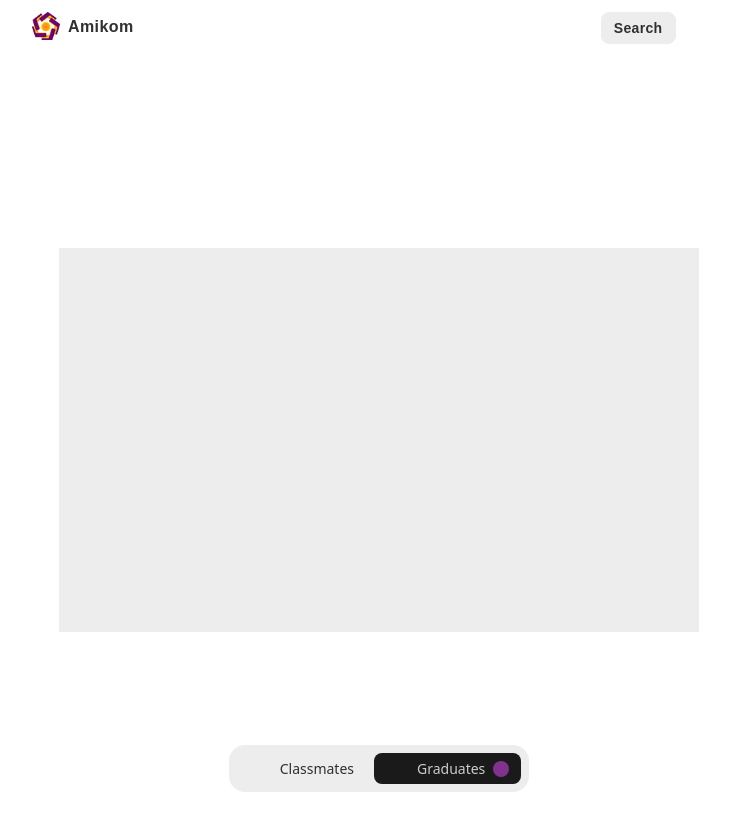
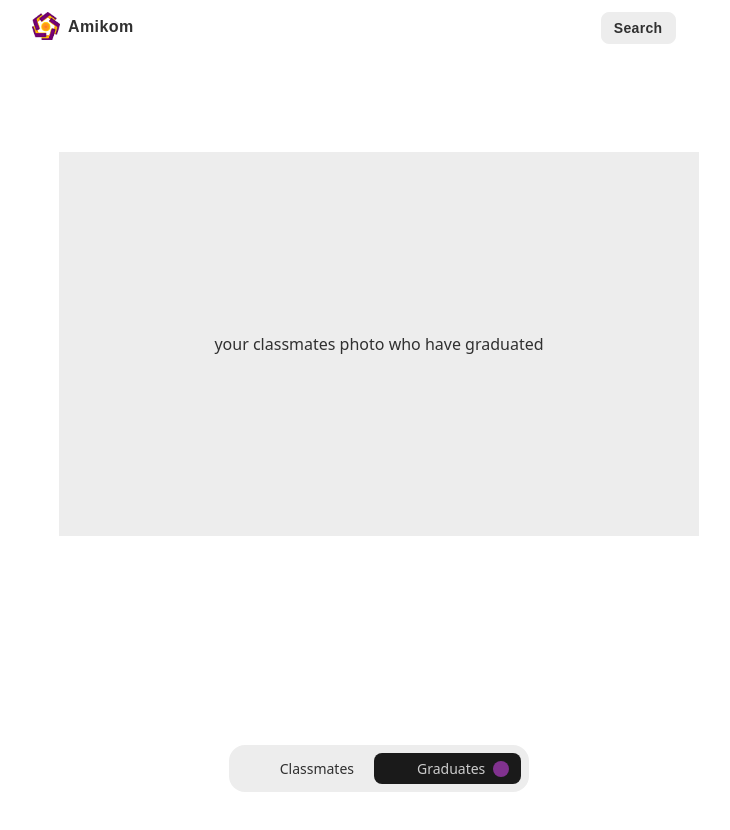
Before and after one commit to andreanfirdhaus/classmate-amikom, a React (Vite) app: page /graduated in a window 1280 px wide. Shown: the top 830 px of the page, without its empty margins (261-991 px from the left). After the commit the page ends 800 px from the top, so only its background shows below. Built offline with nearby package versions, Linux system fonts and the light colour scheme; some icons are missing.

Commit message:
new update

```diff
--- a/src/components/Card.jsx
+++ b/src/components/Card.jsx
@@ -4,8 +4,9 @@ import {
     trackWindowScroll,
 } from "react-lazy-load-image-component";
 import "react-lazy-load-image-component/src/effects/blur.css";
+import Hero from "./Hero";
 
-function Card({ pathURL, desc }) {
+function Card({ pathURL }) {
     const [getLocalStorageClassmates, setGetLocalStorageClassmates] = useState(
         []
     );
@@ -44,11 +45,12 @@ function Card({ pathURL, desc }) {
     }, [pathURL]);
 
     return (
-        <>
+        <section>
             {currentPath === "/" ? (
                 getLocalStorageClassmates ? (
-                    <div className="grid grid-cols-2 md:grid-cols-3 gap-5 md:gap-6 content-center">
-                        {getLocalStorageClassmates.map((url, index) => {
+                    <div className="grid grid-cols-2 md:grid-cols-3 gap-5 md:gap-6 pb-3.5 content-center">
+                        {getLocalStorageClassmates.map(
+                            (urlClassmates, index) => {
                                 return (
                                     <div
                                         className="card w-full bg-base-100 shadow-md"
@@ -56,40 +58,33 @@ function Card({ pathURL, desc }) {
                                     >
                                         <figure>
                                             <LazyLoadImage
-                                            src={url}
+                                                src={urlClassmates}
                                                 effect="blur"
                                                 draggable="false"
-                                            className="w-52 h-52 sm:w-56 sm:h-56 object-cover object-top rounded-md"
+                                                className="w-52 h-52 sm:w-56 sm:h-56 object-cover object-top rounded-md pointer-events-none"
                                             />
                                         </figure>
                                         <div className="py-7 items-center text-center">
-                                        <div className="text-sm font-medium">
-                                            {url
+                                            <p className="text-sm font-medium">
+                                                {urlClassmates
                                                     .split("/")
                                                     .pop()
                                                     .split(".")[0]
                                                     .replace(/_/g, ".")}
-                                        </div>
+                                            </p>
                                         </div>
                                     </div>
                                 );
-                        })}
+                            }
+                        )}
                     </div>
                 ) : (
                     // If the data from "dataClassmates" is null/does not exist, then display the following elements
-                    <div className="flex items-center h-[40rem] sm:h-[48rem]">
-                        <div className="hero h-96 bg-base-200">
-                            <div className="hero-content text-center">
-                                <div className="max-w-md">
-                                    <p className="p-6">{desc}</p>
-                                </div>
-                            </div>
-                        </div>
-                    </div>
+                    <Hero desc="Your classmates photo" />
                 )
             ) : currentPath === "/graduated" ? (
                 getLocalStorageGraduated ? (
-                    <div className="grid grid-cols-2 md:grid-cols-3 gap-5 md:gap-6 content-center">
+                    <div className="grid grid-cols-2 md:grid-cols-3 gap-5 md:gap-6 pb-3.5 content-center">
                         {getLocalStorageGraduated.map((urlGraduated, index) => {
                             return (
                                 <div
@@ -101,17 +96,17 @@ function Card({ pathURL, desc }) {
                                             src={urlGraduated}
                                             effect="blur"
                                             draggable="false"
-                                            className="w-52 h-52 sm:w-56 sm:h-56 object-cover object-top rounded-md"
+                                            className="w-52 h-52 sm:w-56 sm:h-56 object-cover object-top rounded-md pointer-events-none"
                                         />
                                     </figure>
                                     <div className="card-body items-center text-center">
-                                        <div className="text-sm font-medium">
+                                        <p className="text-sm font-medium">
                                             {urlGraduated
                                                 .split("/")
                                                 .pop()
                                                 .split(".")[0]
                                                 .replace(/_/g, ".")}
-                                        </div>
+                                        </p>
                                     </div>
                                 </div>
                             );
@@ -119,18 +114,10 @@ function Card({ pathURL, desc }) {
                     </div>
                 ) : (
                     // If the data from "dataGraduated" is null/does not exist, then display the following elements
-                    <div className="flex items-center h-[40rem] sm:h-[48rem]">
-                        <div className="hero h-96 bg-base-200">
-                            <div className="hero-content text-center">
-                                <div className="max-w-sm">
-                                    <p className="p-6">{desc}</p>
-                                </div>
-                            </div>
-                        </div>
-                    </div>
+                    <Hero desc="your classmates photo who have graduated" />
                 )
             ) : null}
-        </>
+        </section>
     );
 }
 
--- /dev/null
+++ b/src/components/Hero.jsx
@@ -0,0 +1,17 @@
+import React from "react";
+
+export default function Hero({ desc }) {
+    return (
+        <>
+            <div className="flex items-center h-[32rem] sm:h-[36rem]">
+                <div className="hero h-96 bg-base-200">
+                    <div className="hero-content text-center">
+                        <div className="max-w-md">
+                            <h1 className="p-6">{desc}</h1>
+                        </div>
+                    </div>
+                </div>
+            </div>
+        </>
+    );
+}
--- a/src/components/modal/Modal.jsx
+++ b/src/components/modal/Modal.jsx
@@ -14,7 +14,7 @@ const schema = yup
     })
     .required();
 
-function Modal({ updatePathURL }) {
+export default function Modal({ updatePathURL }) {
     const {
         register,
         handleSubmit,
@@ -177,5 +177,3 @@ function Modal({ updatePathURL }) {
         </>
     );
 }
-
-export default Modal;
```
Lines whose indentation alone changed are shown as unchanged.
